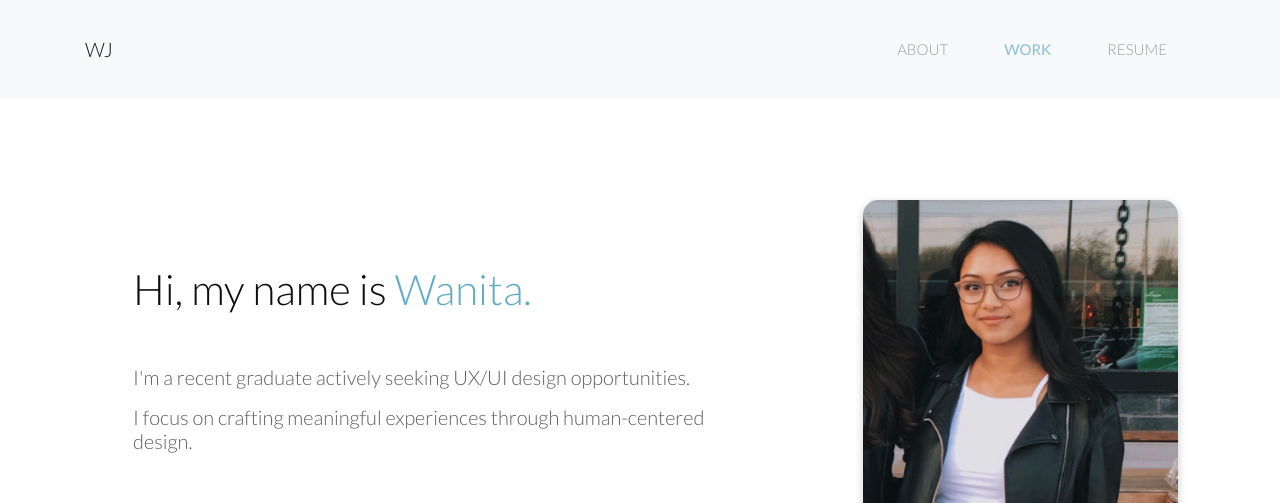
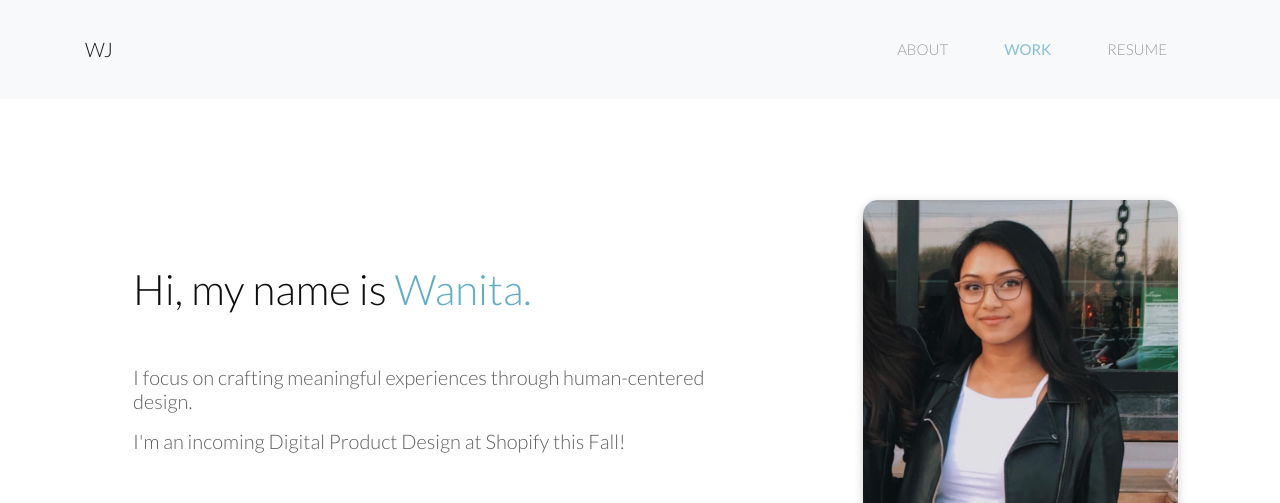
Before and after one commit to wanita-jana/wanita-jana.github.io, a plain HTML site: page index.html in a window 1280 px wide. Shown: the top 503 px of the page. Drawn offline with nearby package versions, Linux system fonts and the light colour scheme.

Commit message:
updated bio

```diff
--- a/index.html
+++ b/index.html
@@ -120,15 +120,15 @@
               data-aos="fade-right"
               data-aos-duration="600"
             >
-              I'm a recent graduate actively seeking UX/UI design opportunities.
+              I focus on crafting meaningful experiences through human-centered
+              design.
             </h4>
             <h4
               class="showcase-caption"
               data-aos="fade-right"
               data-aos-duration="600"
             >
-              I focus on crafting meaningful experiences through human-centered
-              design.
+              I'm an incoming Digital Product Design at Shopify this Fall!
             </h4>
             <br />
             <p class="mt-4 contact">
```
